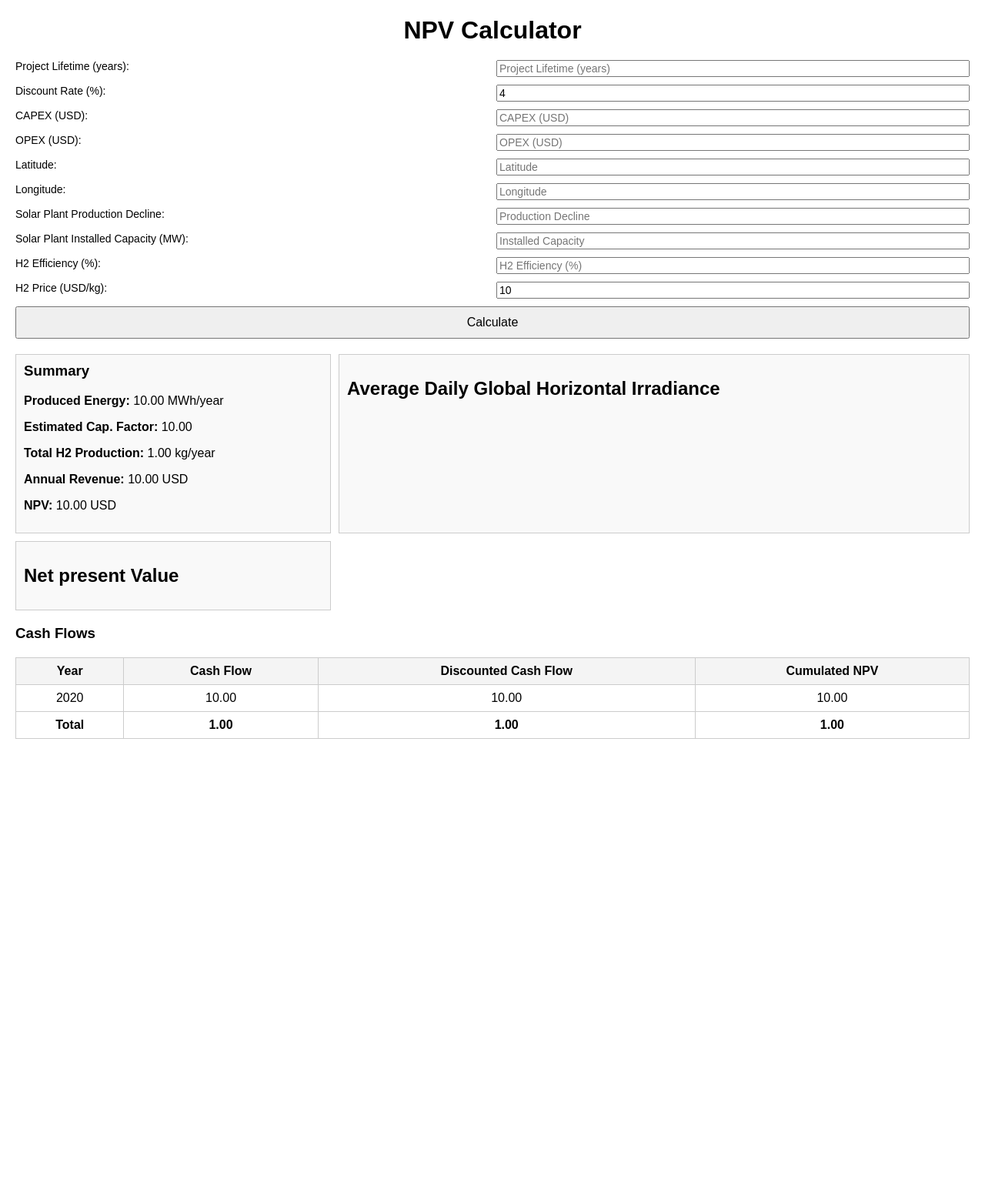
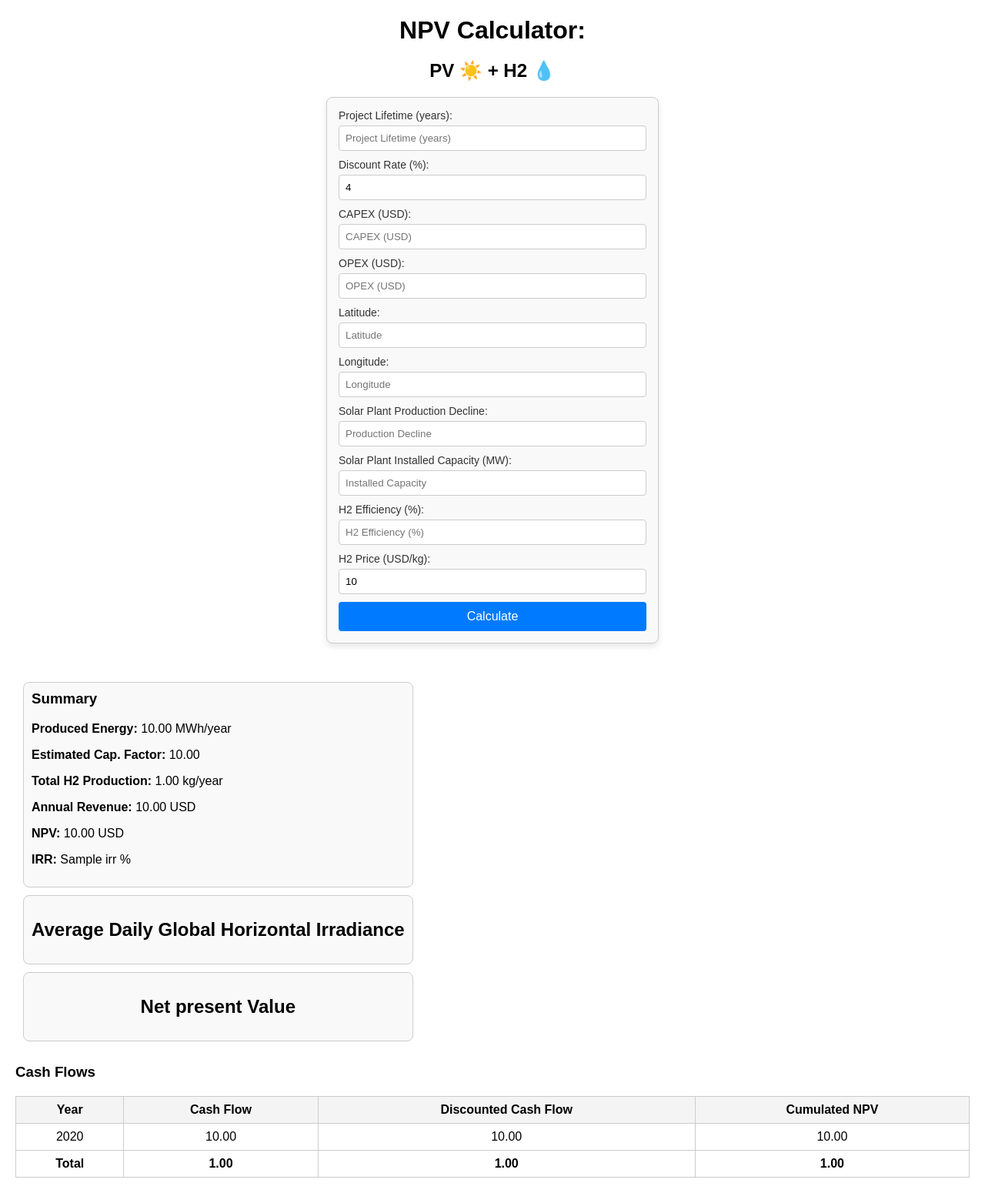
Before and after one commit to elmaxiboy/energy_economics_seminar, a Flask app: template templates/index.html in a window 1280 px wide. Shown: the whole page at 77% size. Before the commit the page ends 960 px from the top, so only its background shows below. Run offline with Flask 3, Linux system fonts and the light colour scheme; the template is opened without the code that fills it: most values are stand-ins (such as "Sample title", 1, 10 or a date in 2020); data that the repository does not hold is empty.

Commit message:
chore: irr + reorder divs

```diff
--- a/app.py
+++ b/app.py
@@ -9,7 +9,7 @@ from investment import project
 app = Flask(__name__)
 app.secret_key = "seminar"  # Required for Flask-WTF forms
 
-#TODO: CO2 prices, radiation,intrayear, capture seasonality
+#TODO: CO2 prices, capture seasonality
 
 
 # NPV Calculation Function
@@ -42,6 +42,7 @@ def index():
         cap_factor=p.solar_plant.calculate_capacity_factor()
 
         p.calculate_npv()
+        p.calculate_irr()
 
         # Pass the zipped data to the template
         cash_flow_table = list(zip(range(0, project_lifetime + 1), p.cash_flows, p.discounted_cash_flows,p.cum_npv))
@@ -61,6 +62,7 @@ def index():
             total_discounted_cash_flow=round(total_discounted_cash_flow, 2),
             total_cum_npv=round(total_cum_npv, 2),
             cap_factor=round(cap_factor,2),
+            irr= p.irr,
             inputs=request.form
         )
     #rest of allowed methods
@@ -72,29 +74,17 @@ def index():
 def avg_monthly_ghi_graph():
     return p.solar_plant.avg_monthly_ghi
 
-@app.route("/npv-graphh", methods=["GET", "POST"])
-def npv_graphh():
+@app.route("/npv-graph", methods=["GET", "POST"])
+def npv_graph():
     json_cum_npv=p.cum_npv_to_json()
     return json_cum_npv
 
-@app.route("/npv-graph", methods=["GET", "POST"])
-def npv_graph():
+@app.route("/irr", methods=["GET", "POST"])
+def irr():
+    irr=p.get_irr()
+    return irr
 
-    project_lifetime = int(request.args.get("project_lifetime", 20))
-    discount_rate = float(request.args.get("discount_rate", 8))
-    capex = float(request.args.get("capex", 15000000))
-    opex = float(request.args.get("opex", 300000))
-    h2_efficiency = float(request.args.get("h2_efficiency", 55))
-    h2_price = float(request.args.get("h2_price", 5))
-    cap_factor = p.solar_plant.cap_factor
-    installed_cap = float(request.args.get("installed_cap", 5))
 
-    _,_, _, _, _, _,cum_npv = utils.calculate_npv(
-        project_lifetime, discount_rate, capex, opex, h2_efficiency, h2_price,p.solar_plant.annual_production_mwh)
-
-    img = utils.generate_npv_graph(project_lifetime, cum_npv)
-
-    return send_file(img, mimetype='image/png') #Multipurpose Internet Mail Extensions
 
 @app.template_filter("format_number")
 def format_number(value):
--- a/requirements.txt
+++ b/requirements.txt
@@ -16,12 +16,16 @@ kiwisolver==1.4.7
 MarkupSafe==2.1.5
 matplotlib==3.7.5
 numpy==1.24.4
+numpy-financial==1.0.0
 packaging==24.2
+pandas==2.0.3
 pillow==10.4.0
 pyparsing==3.1.4
 python-dateutil==2.9.0.post0
+pytz==2024.2
 requests==2.32.3
 six==1.17.0
+tzdata==2024.2
 urllib3==2.2.3
 Werkzeug==3.0.6
 WTForms==3.1.2
--- a/static/charts.js
+++ b/static/charts.js
@@ -1,3 +1,6 @@
+ const svg_width = 800
+ const svg_height = 400
+
  function draw_ghi(){
     // Load the JSON data
     d3.json('/avg-monthly-ghi-graph').then(data => {
@@ -16,8 +19,8 @@
 
         // Set up dimensions and margins
         const margin = { top: 20, right: 20, bottom: 50, left: 50 };
-        const width = 800 - margin.left - margin.right;
-        const height = 400 - margin.top - margin.bottom;
+        const width = svg_width - margin.left - margin.right;
+        const height = svg_height - margin.top - margin.bottom;
 
         // Create SVG container
         const svg = d3.select("#ghi")
@@ -97,27 +100,28 @@
     });
 }
 
-function draw_npv(){
-
-
+function draw_npv() {
     // Fetch data from the endpoint
-    fetch("/npv-graphh")
-        .then(response => response.json())
+    d3.json('/npv-graph')
         .then(data => {
-            // Convert JSON into an array of points
-            const dataset = Object.entries(data).map(([index, value]) => ({
+            // Validate and transform data into a consistent format
+            const formatter = new Intl.NumberFormat('en-US');
+            const dataset = Object.entries(data)
+                .map(([index, value]) => ({
                     x: +index,
                     y: +value
-            }));
+                }))
+                .filter(d => !isNaN(d.x) && !isNaN(d.y)); // Remove invalid entries
 
-            createChart(dataset);
-        })
-        .catch(error => console.error('Error fetching data:', error));
+            // Check if dataset is empty
+            if (dataset.length === 0) {
+                console.error("No valid data available for plotting.");
+                return;
+            }
 
-    function createChart(data) {
-        const margin = { top: 20, right: 30, bottom: 40, left: 50 };
-        const width = 800 - margin.left - margin.right;
-        const height = 400 - margin.top - margin.bottom;
+            const margin = { top: 20, right: 30, bottom: 40, left: 60 };
+            const width = svg_width - margin.left - margin.right;
+            const height = svg_height - margin.top - margin.bottom;
 
             // Create SVG canvas
             const svg = d3.select("#npv")
@@ -129,14 +133,14 @@ function draw_npv(){
 
             // Set up scales
             const xScale = d3.scaleLinear()
-            .domain(d3.extent(data, d => d.x)) // Input range
+                .domain(d3.extent(dataset, d => d.x)) // Input range
                 .range([0, width]); // Output range
 
+            const yMin = d3.min(dataset, d => d.y);
+            const yMax = d3.max(dataset, d => d.y);
+
             const yScale = d3.scaleLinear()
-            .domain([
-                d3.min(data, d => d.y),
-                d3.max(data, d => d.y)
-            ])
+                .domain(yMin === yMax ? [yMin - 1, yMax + 1] : [yMin, yMax]) // Avoid constant domain
                 .range([height, 0]);
 
             // Add x-axis
@@ -150,13 +154,17 @@ function draw_npv(){
                 .attr("class", "axis")
                 .call(d3.axisLeft(yScale));
 
-        // Add dashed line at y = 0
+            // Add dashed line at y = 0 (only if 0 is within domain)
+            if (yMin <= 0 && yMax >= 0) {
                 svg.append("line")
                     .attr("class", "dashed-line")
                     .attr("x1", 0)
                     .attr("y1", yScale(0))
                     .attr("x2", width)
-            .attr("y2", yScale(0));
+                    .attr("y2", yScale(0))
+                    .style("stroke", "gray")
+                    .style("stroke-dasharray", "4");
+            }
 
             // Define line generator
             const line = d3.line()
@@ -165,21 +173,40 @@ function draw_npv(){
 
             // Add line path
             svg.append("path")
-            .datum(data)
+                .datum(dataset)
                 .attr("fill", "none")
                 .attr("stroke", "steelblue")
                 .attr("stroke-width", 2)
                 .attr("d", line);
 
+            const tooltip = d3.select(".tooltip");
+
             // Add points
             svg.selectAll(".dot")
-            .data(data)
+                .data(dataset)
                 .enter()
                 .append("circle")
                 .attr("cx", d => xScale(d.x))
                 .attr("cy", d => yScale(d.y))
                 .attr("r", 4)
-            .attr("fill", "steelblue");
+                .attr("fill", "steelblue")
+                .on("mouseover", function (event, d) {
+                    tooltip.style("opacity", 1)
+                        .html(`Period: ${d.x}<br>NPV: ${d.y.toFixed(2)} USD`)
+                        .style("left", (event.pageX + 10) + "px")
+                        .style("top", (event.pageY - 20) + "px");
+                })
+                .on("mousemove", function (event) {
+
+                    tooltip.style("left", (event.pageX + 10) + "px")
+                        .style("top", (event.pageY - 20) + "px");
+                })
+                .on("mouseout", function () {
+
+                    tooltip.style("opacity", 0);
+                });;
+        })
+        .catch(error => {
+            console.error("Error fetching or processing data:", error);
+        });
 }
-
-}
--- a/static/styles.css
+++ b/static/styles.css
@@ -4,35 +4,58 @@ body {
     padding: 0;
 }
 
-h1 {
+h1,h2 {
     text-align: center;
     margin-bottom: 20px;
 }
 
 form {
-    display: grid;
-    grid-template-columns: repeat(2, 1fr);
-    gap: 10px;
-    margin-bottom: 20px;
+    max-width: 400px; /* Restrict the form's width */
+    margin: 20px auto; /* Center the form horizontally and add some vertical margin */
+    padding: 15px; /* Add padding inside the form */
+    border: 1px solid #ccc; /* Add a border for a clean look */
+    border-radius: 8px; /* Optional: Rounded corners */
+    background-color: #f9f9f9; /* Optional: Light background for contrast */
+    box-shadow: 0 4px 8px rgba(0, 0, 0, 0.1); /* Optional: Subtle shadow for depth */
 }
 
-label, input, button {
-    font-size: 14px;
+form label {
+    display: block; /* Make labels block-level to align them with inputs */
+    margin-bottom: 5px; /* Add spacing between the label and input */
+    font-size: 14px; /* Optional: Adjust font size for labels */
+    color: #333; /* Optional: Set label color */
 }
 
-label {
-    margin-right: 5px;
+form input {
+    width: 100%; /* Make inputs fill the form's width */
+    padding: 8px; /* Add padding for better usability */
+    margin-bottom: 10px; /* Add spacing between inputs */
+    border: 1px solid #ccc; /* Add a border for inputs */
+    border-radius: 4px; /* Optional: Rounded corners for inputs */
+    box-sizing: border-box; /* Ensure padding doesn't affect width */
 }
 
-input {
-    width: 100%;
-    box-sizing: border-box;
+form button {
+    display: block; /* Center-align the button */
+    width: 100%; /* Make the button fill the form's width */
+    padding: 10px; /* Add padding for the button */
+    background-color: #007bff; /* Primary button color */
+    color: #fff; /* White text color */
+    border: none; /* Remove default border */
+    border-radius: 4px; /* Optional: Rounded corners */
+    cursor: pointer; /* Change cursor to pointer on hover */
+    font-size: 16px; /* Adjust font size */
 }
 
-button {
-    grid-column: span 2;
-    padding: 10px;
-    font-size: 16px;
+form button:hover {
+    background-color: #0056b3; /* Darker shade on hover */
+}
+
+/* Optional: Add responsiveness for smaller screens */
+@media (max-width: 480px) {
+    form {
+        max-width: 90%; /* Make the form take up most of the screen width on small devices */
+    }
 }
 
 table {
@@ -58,17 +81,34 @@ img {
 }
 
 .results {
-    display: grid;
-    grid-template-columns: 1fr 2fr;
+    display: inline-block;
     gap: 10px;
     margin-top: 20px;
+    max-width: 100%; /* Ensure container doesn't exceed its available width */
+    box-sizing: border-box;
 }
 
 .results > div {
+
     padding: 10px;
+    margin: 10px;
     border: 1px solid #ccc;
     background-color: #f9f9f9;
+    box-sizing: border-box;
+    justify-content: center;
+    border: 1px solid #ccc; /* Add a border for a clean look */
+    border-radius: 8px; /* Optional: Rounded corners */
+
 }
+
+
+/* Optional: For smaller screen sizes, adjust the layout */
+@media (max-width: 768px) {
+    .results > div {
+        flex: 1 1 100%; /* On smaller screens, make each item take up the full width */
+    }
+}
+
 
 .results h3 {
     margin-top: 0;
@@ -110,3 +150,7 @@ img {
     stroke: gray;
     stroke-dasharray: 4;
 }
+
+.dot:hover {
+    fill: darkorange;
+}
--- a/templates/index.html
+++ b/templates/index.html
@@ -8,7 +8,8 @@
     <title>Advanced Seminar</title>
 </head>
 <body>
-    <h1>NPV Calculator</h1>
+    <h1>NPV Calculator:</h1>
+    <h2>PV ☀️ + H2 💧</h2>
 
     <form method="post">
         <!-- Input fields -->
@@ -16,7 +17,7 @@
         <input type="number" id="project_lifetime" name="project_lifetime" value="{{ inputs.project_lifetime }}" placeholder="Project Lifetime (years)" required>
 
         <label for="discount_rate">Discount Rate (%):</label>
-        <input type="number" step="0.1" id="discount_rate" name="discount_rate" value="{{ inputs.discount_rate }}" placeholder="Discount Rate (%)" required>
+        <input type="number" step="0.000000000000000001" id="discount_rate" name="discount_rate" value="{{ inputs.discount_rate }}" placeholder="Discount Rate (%)" required>
 
         <label for="capex">CAPEX (USD):</label>
         <input type="number" step="0.1" id="capex" name="capex" value="{{ inputs.capex }}" placeholder="CAPEX (USD)" required>
@@ -54,7 +55,7 @@
             <p><strong>Total H2 Production:</strong> {{ total_h2_production | format_number }} kg/year</p>
             <p><strong>Annual Revenue:</strong> {{ annual_revenue | format_number }} USD</p>
             <p><strong>NPV:</strong> {{ npv | format_number }} USD</p>
-
+            <p><strong>IRR:</strong> {{ irr }} %</p>
         </div>
 
         <div id="ghi">
@@ -72,6 +73,10 @@
             <script>draw_npv()</script>
 
         </div>
+
+
+
+
     </div>
 
     <h3>Cash Flows</h3>
```
Also changed, not shown: investment/project.py (+9 -3 lines), utils.py (+0 -55 lines). Lines whose indentation alone changed are shown as unchanged.
